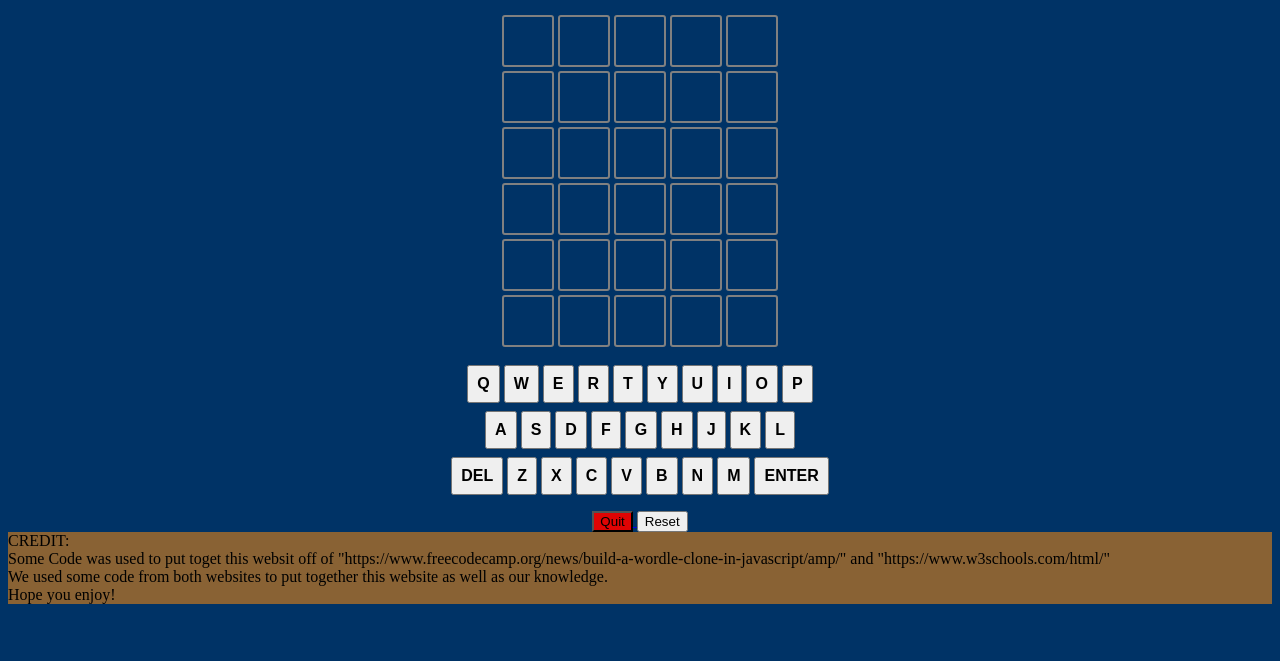
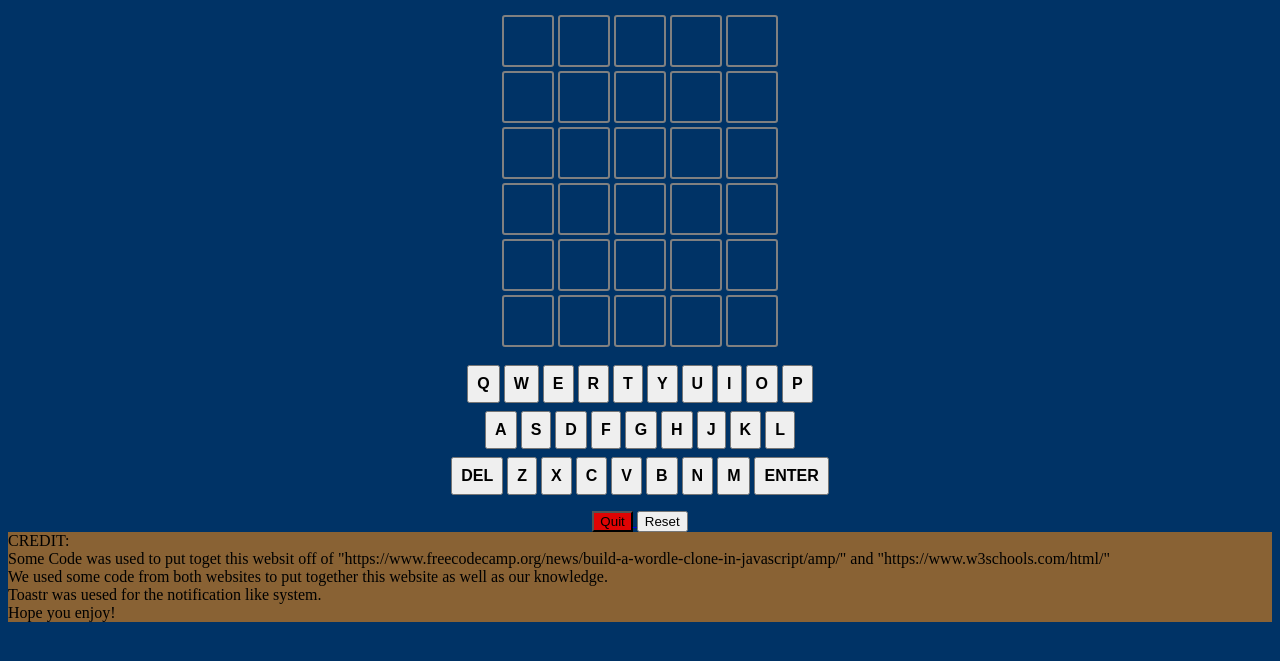
Before and after one commit to jeremtrue/FBLA-Project-2022, a website with bundled scripts: page build/game/main1.html in a window 1280 px wide. Shown: the part 101-762 px from the top of the page. Built offline with nearby package versions, Linux system fonts and the light colour scheme.

Commit message:
fixing toastr next

```diff
--- a/build/game/main1.html
+++ b/build/game/main1.html
@@ -97,6 +97,7 @@ crossorigin="anonymous"</script>
     CREDIT: <br>
     Some Code was used to put toget this websit off of "https://www.freecodecamp.org/news/build-a-wordle-clone-in-javascript/amp/" and "https://www.w3schools.com/html/" <br>
     We used some code from both websites to put together this website as well as our knowledge. <br>
+    Toastr was uesed for the notification like system.<br>
     Hope you enjoy!
     </div>
 
```
